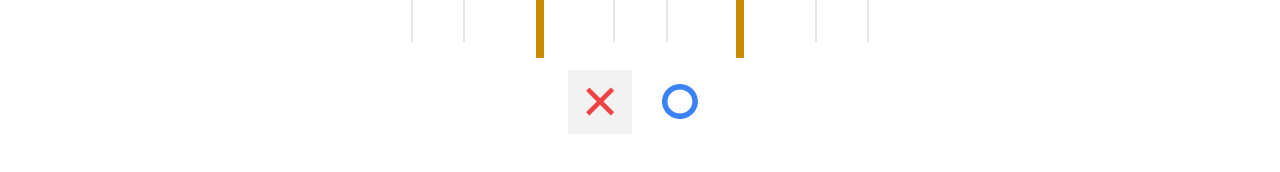
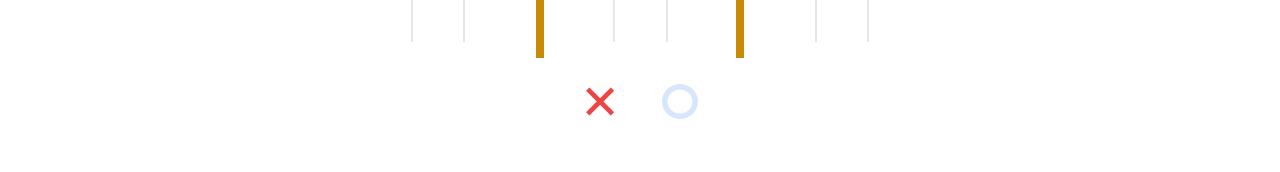
Before and after one commit to davidzz-code/Tic_tac_loco, a React (Vite) app: page / in a window 1280 px wide. Shown: the part 624-796 px from the top of the page. Built offline with nearby package versions, Linux system fonts and the light colour scheme.

Commit message:
feat: Improve end game opacity and blur effect

```diff
--- a/src/App.jsx
+++ b/src/App.jsx
@@ -24,6 +24,7 @@ function App() {
     setWinner(null)
     setTurn(prevTurn => prevTurn === TURNS.X ? TURNS.X : TURNS.O)
     setBoard(Array(9).fill(Array(9).fill(null)))
+    setEndGameOpacity('opacity-100 blur-none')
 
     window.localStorage.removeItem('board')
     window.localStorage.removeItem('turn')
@@ -55,10 +56,9 @@ function App() {
       if (newWinner) {
         confetti()
         setWinner(newWinner)
-        setEndGameOpacity('opacity-100 blur-none')
+        setEndGameOpacity('opacity-70 blur-sm')
       } else if (checkEndGame(newBoard)) {
-        console.log('Es un empate')
-        setEndGameOpacity('opacity-100 blur-none')
+        setEndGameOpacity('opacity-70 blur-sm')
         setWinner(false)
       }
     }
--- a/src/components/Square.jsx
+++ b/src/components/Square.jsx
@@ -1,7 +1,7 @@
 import { TURNS } from '../constants'
 
-export default function Square({ children, boardIndex, squareIndex, updateBoard, isSelected, disableClick, style }) {
-  const className = isSelected ? 'bg-[#F2F2F2]' : ''
+export default function Square({ children, boardIndex, squareIndex, updateBoard, isSelected, disableClick, style, opacity = 'opacity-100' }) {
+  const selectedStyle = isSelected ? '' : `${opacity}`
 
     const getColor = (value) => {
       if (value === TURNS.X) return 'text-red-500'
@@ -15,7 +15,7 @@ export default function Square({ children, boardIndex, squareIndex, updateBoard,
   }
   return (
     <div
-      className={`${getColor(children)} h-full font-bold aspect-square flex justify-center items-center text-5xl rounded-none ${style} ${className}`}
+      className={`${getColor(children)} h-full font-bold aspect-square flex justify-center items-center text-5xl rounded-none ${style} ${selectedStyle}`}
       onClick={handleClick}
     >{children}</div>
   )
--- a/src/components/Turns.jsx
+++ b/src/components/Turns.jsx
@@ -2,12 +2,13 @@ import { TURNS } from "../constants"
 import Square from "./Square"
 
 export default function Turns({ turn, endGameOpacity }) {
+
   return (
     <section className={`m-4 flex justify-center items-center space-x-4 h-16 ${endGameOpacity}`}>
-      <Square style="w-16 h-16 flex items-center justify-center text-5xl border-none rounded-md hover:bg-inherit" isSelected={turn === TURNS.X} turn={turn}>
+      <Square style={`w-16 h-16 flex items-center justify-center text-5xl border-none rounded-md hover:bg-inherit`} isSelected={turn === TURNS.X} turn={turn} opacity="opacity-20">
         {TURNS.X}
       </Square>
-      <Square style="w-16 h-16 flex items-center justify-center text-5xl border-none rounded-md hover:bg-inherit" isSelected={turn === TURNS.O} turn={turn}>
+      <Square style={`w-16 h-16 flex items-center justify-center text-5xl border-none rounded-md hover:bg-inherit`} isSelected={turn === TURNS.O} turn={turn} opacity="opacity-20">
         {TURNS.O}
       </Square>
     </section>
```
